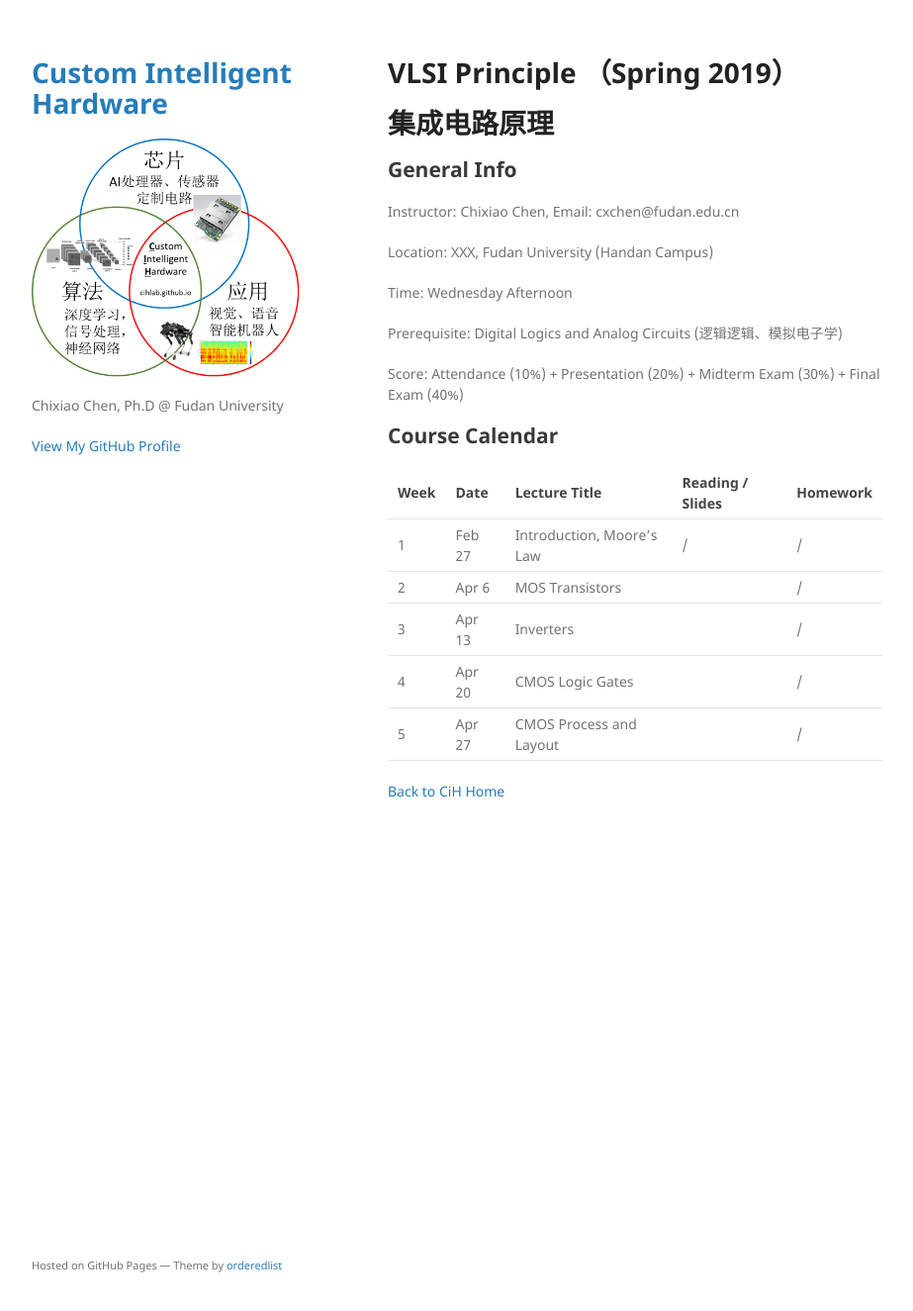
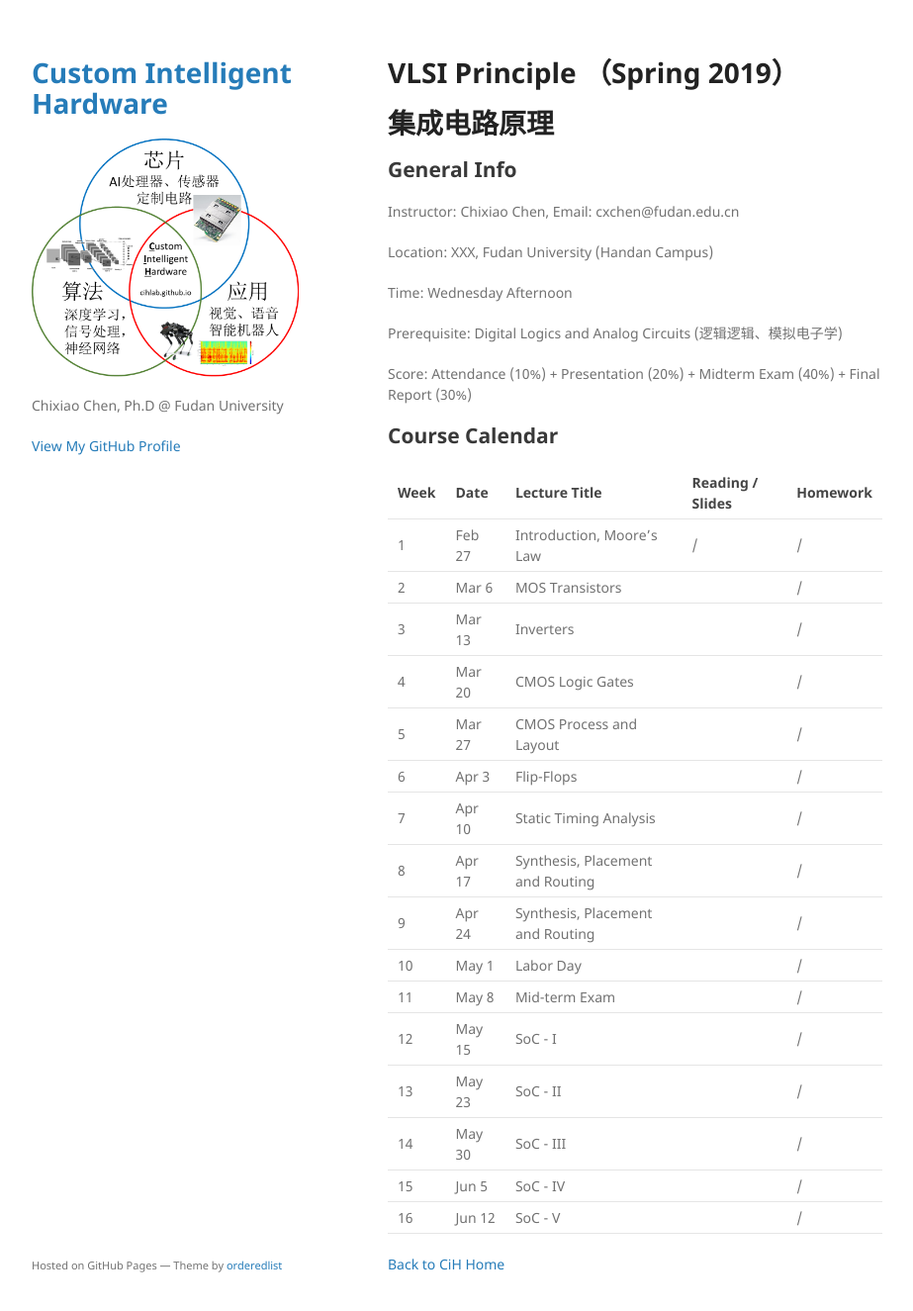
Before and after one commit to cihlab/cihlab.github.io, a Jekyll site: the page built from course/vlsi19.md, in a window 1280 px wide and 1358 px high. Shown: the top 1325 px of the window at 99% size, without its empty margins (178-1101 px from the left). Built offline with Jekyll 4.4.1, drawn with Linux system fonts in a browser that asks for light colours; our own code applies the rules of GitHub Pages for plain Markdown files.

Commit message:
Update vlsi19.md

```diff
--- a/course/vlsi19.md
+++ b/course/vlsi19.md
@@ -16,18 +16,27 @@ Time: Wednesday Afternoon
 
 Prerequisite: Digital Logics and Analog Circuits (逻辑逻辑、模拟电子学)
 
-Score: Attendance (10%) + Presentation (20%) + Midterm Exam (30%) + Final Exam (40%)
+Score: Attendance (10%) + Presentation (20%) + Midterm Exam (40%) + Final Report (30%)
 
 ## Course Calendar
 
  Week | Date | Lecture Title | Reading / Slides | Homework|
  ---- |  ---- |-----|-----|----|
 1| Feb 27 | Introduction, Moore's Law | / | / |
-2| Apr  6 | MOS Transistors |  | / |
-3| Apr  13 | Inverters |  | / |
-4| Apr  20 | CMOS Logic Gates |  | / |
-5| Apr  27 | CMOS Process and Layout|  | / |
-
-
+2| Mar   6 | MOS Transistors |  | / |
+3| Mar  13 | Inverters |  | / |
+4| Mar  20 | CMOS Logic Gates |  | / |
+5| Mar  27 | CMOS Process and Layout|  | / |
+6| Apr   3 | Flip-Flops|  | / |
+7| Apr  10 | Static Timing Analysis|  | / |
+8| Apr  17 | Synthesis, Placement and Routing |  | /|
+9| Apr  24 | Synthesis, Placement and Routing |  | /|
+10| May  1  | Labor Day |  | /|
+11| May  8  | Mid-term Exam|  | /|
+12| May 15  | SoC - I |  | /|
+13| May 23  | SoC - II|  | /|
+14| May 30  | SoC - III |  | /|
+15| Jun  5  | SoC - IV |  | /|
+16| Jun  12 | SoC - V |  | /|
 
 [Back to CiH Home](./)
```
